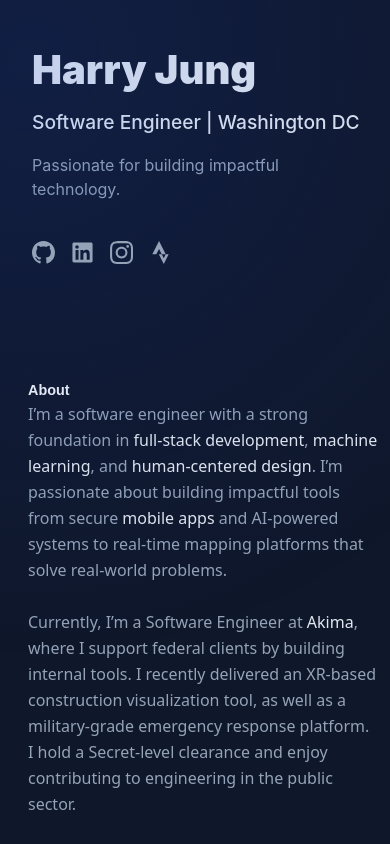
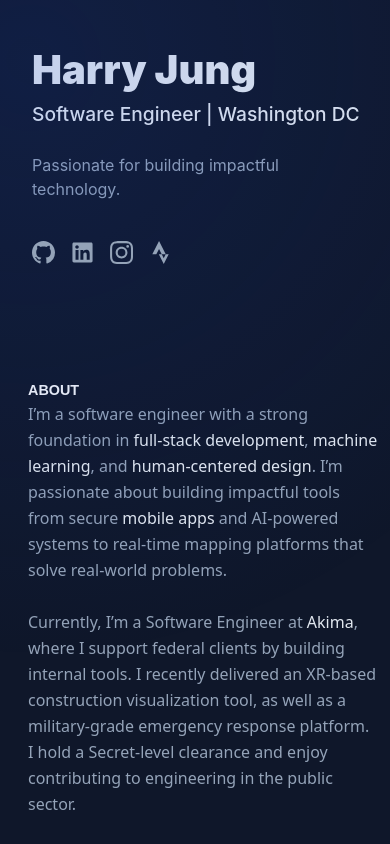
Before and after one commit to harryjng/personalWebsite, a React (Create React App) app: page / in a window 390 px wide. Shown: the top 844 px of the page. Built offline with nearby package versions, Linux system fonts and the light colour scheme.

Commit message:
adding headers to mobile layout

```diff
--- a/src/components/About.js
+++ b/src/components/About.js
@@ -3,7 +3,7 @@ import './About.css';
 export default function Hero() {
     return (
         <section id="AboutMe" className="about-section">
-                  <h1>About</h1>
+                  <h1>ABOUT</h1>
             <div class="mb-4 font-medium text-slate-400 text-base leading-relaxed font-sans antialiased selection:bg-teal-300 selection:text-teal-900">
                 <p>
                     I’m a software engineer with a strong foundation in <a href="https://www.akima.com/opcos/cloud-lake-technology-data-analytics/" target="_blank" rel="noopener noreferrer" className='highlight-word'>full-stack development</a>,
--- a/src/components/Hero.css
+++ b/src/components/Hero.css
@@ -76,11 +76,11 @@
 
   .hero-tagline {
     font-size: 0.5rem;
-    margin-top: 1rem;
+    margin-top: 0.5rem;
   }
 
   .hero-description {
-    margin-top: 0rem;
+    margin-top: 0.5rem;
     max-width: 100%;
     font-size: 0.95rem;
   }
@@ -94,12 +94,14 @@
 
   .hero-tagline {
     font-size: 1.2rem;
-    margin-top: 1rem;
+    margin-top: 0.5rem;
       white-space: nowrap;
 
   }
 
   .hero-description {
     font-size: 1rem;
+    margin-top: 0.5rem;
+
   }
 }
```
